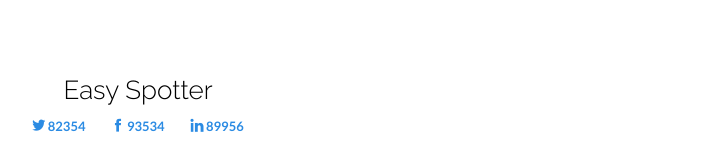
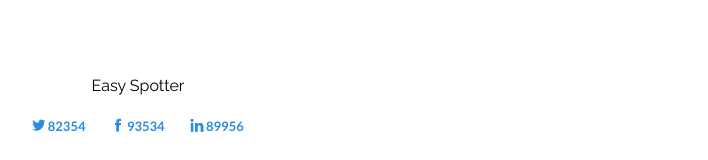
Before and after one commit to DashmeetKaur/iNFO-INDER, a website: page index.html in a window 1280 px wide. Shown: the part 287-447 px from the top of the page, without its empty margins (502-1210 px from the left). Drawn offline with nearby package versions, Linux system fonts and the light colour scheme; files whose address does not match are found by name.

Commit message:
Modified

```diff
--- a/index.html
+++ b/index.html
@@ -43,7 +43,7 @@
     </h1>
 -->
     <br/>
-    <h2 style="color:#000000;">Easy Spotter</h2>
+    <p style="color:#000000;">Easy Spotter</p>
     <br/>
     <!--<a class="btn btn-secondary-outline m-b-1" style="border-color: grey; color: saddlebrown" href="mailto:emailaddress" role="button">Contact Us</a>-->
     <ul class="nav nav-inline social-share" style="position:relative;color:#2b8be3">
```
